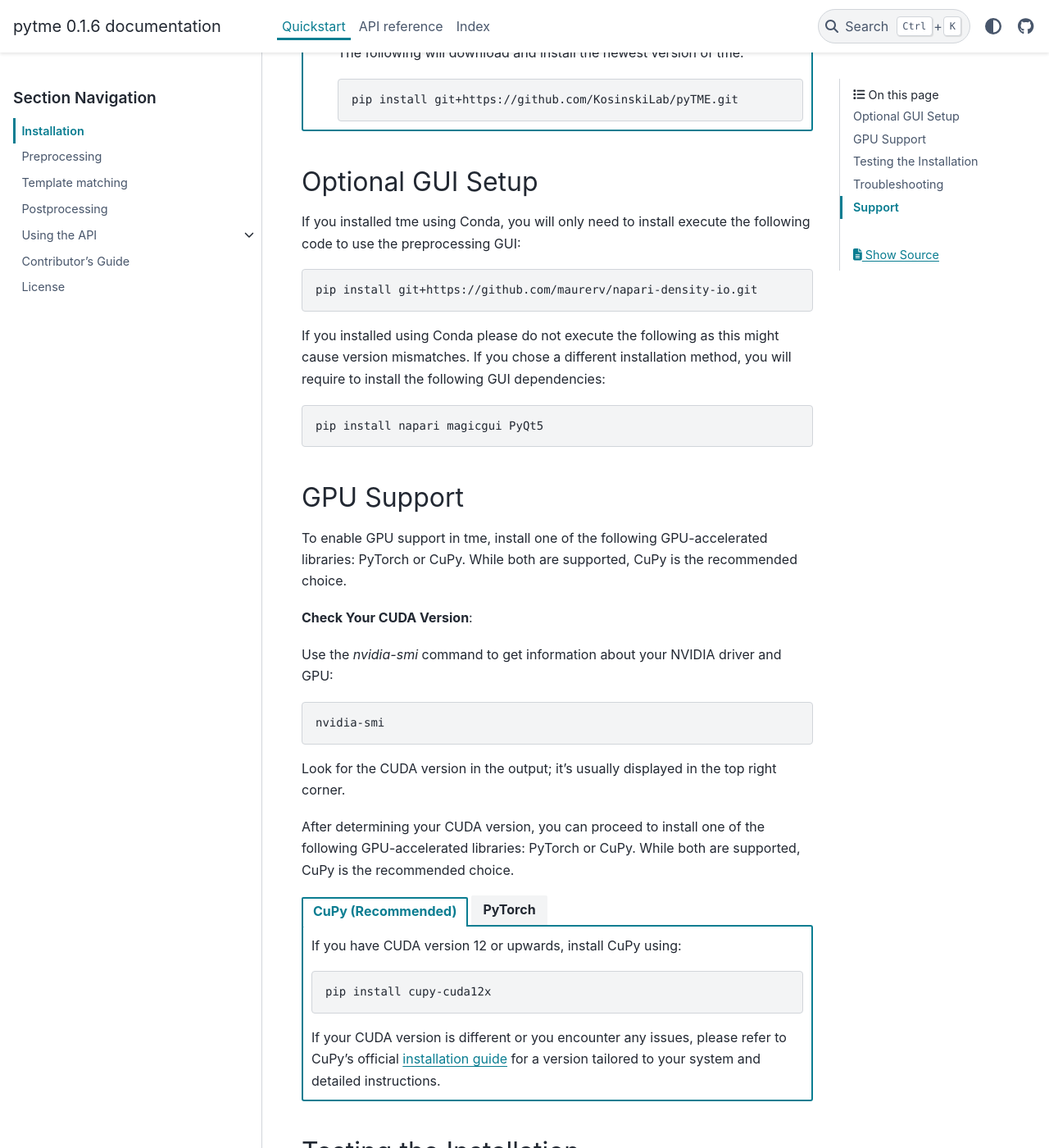
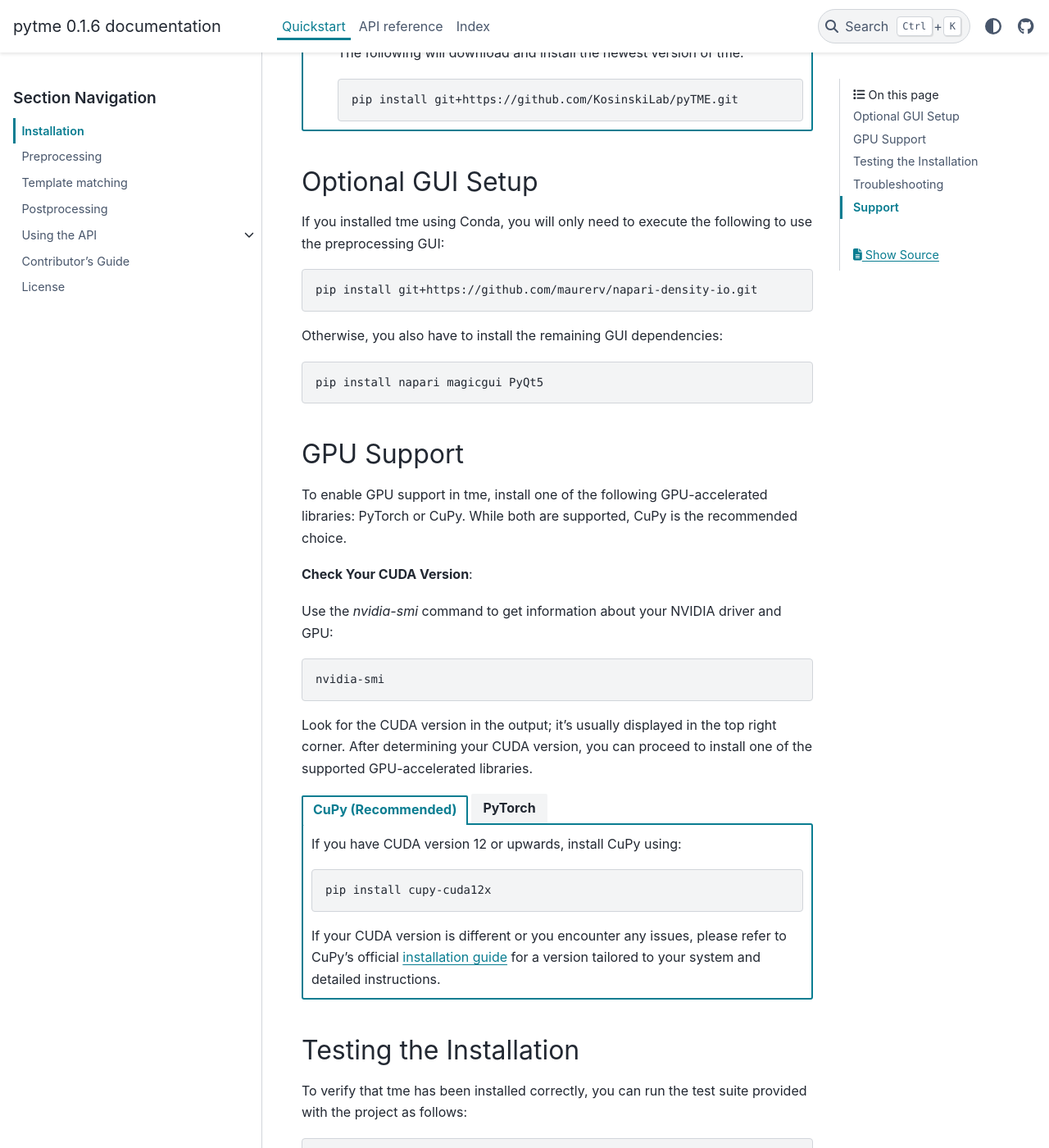
Before and after one commit to KosinskiLab/pyTME, a Sphinx documentation site: the page built from doc/quickstart/installation.rst, in a window 1280 px wide and 1400 px high, scrolled down 773 px. Shown: the whole window at 82% size. Built offline with Sphinx 7.4.7 and the PyData theme 0.15.4, drawn with Linux system fonts in a browser that asks for light colours.

Commit message:
Updated to version 0.1.7

```diff
--- a/doc/quickstart/installation.rst
+++ b/doc/quickstart/installation.rst
@@ -124,13 +124,13 @@ This section provides instructions on how to install the |project| library. Depe
 Optional GUI Setup
 ------------------
 
-If you installed |project| using Conda, you will only need to install execute the following code to use the preprocessing GUI:
+If you installed |project| using Conda, you will only need to execute the following to use the preprocessing GUI:
 
 .. code-block:: bash
 
    pip install git+https://github.com/maurerv/napari-density-io.git
 
-If you installed using Conda please do not execute the following as this might cause version mismatches. If you chose a different installation method, you will require to install the following GUI dependencies:
+Otherwise, you also have to install the remaining GUI dependencies:
 
 .. code-block:: bash
 
@@ -150,10 +150,7 @@ Use the `nvidia-smi` command to get information about your NVIDIA driver and GPU
 
    nvidia-smi
 
-Look for the CUDA version in the output; it's usually displayed in the top right corner.
-
-After determining your CUDA version, you can proceed to install one of the following GPU-accelerated libraries: PyTorch or CuPy. While both are supported, CuPy is the recommended choice.
-
+Look for the CUDA version in the output; it's usually displayed in the top right corner. After determining your CUDA version, you can proceed to install one of the supported GPU-accelerated libraries.
 
 .. tab-set::
 
--- a/doc/quickstart/match_template.rst
+++ b/doc/quickstart/match_template.rst
@@ -49,7 +49,7 @@ where
     CC(f,g) = \mathcal{F}^{-1}(\mathcal{F}(f) \cdot \mathcal{F}(g)^*),
     \label{eq:CC}
 
-with :math:`\mathcal{F}` and :math:`\mathcal{F}^{-1}` denoting the forward and inverse Fourier transform, :math:`^*` the complex conjugate, and :math:`\cdot` the element-wise product. :math:`f`, :math:`g` are the target and template, respectively, and :math:`m` is the mask. :math:`N_m` is the number of non-zero elements in :math:`m`, :math:`\overline{g \cdot m}` and :math:`\sigma_{g \cdot m}` the mean and standard deviation of :math:`g \cdot m`, respectively.
+with :math:`\mathcal{F}` and :math:`\mathcal{F}^{-1}` denoting the forward and inverse Fourier transform, :math:`^*` the complex conjugate, and :math:`\cdot` the element-wise product. :math:`f`, :math:`g` are the target and template, respectively, and :math:`m` is the template mask. :math:`N_m` is the number of non-zero elements in :math:`m`, :math:`\overline{g \cdot m}` and :math:`\sigma_{g \cdot m}` the mean and standard deviation of :math:`g \cdot m`, respectively.
 
 ``match_template.py`` will compute a bounding box that encapsulates all possible rotations of the template and move the template's center of mass to the center of that box. The computed bounding box will be used as default template mask, if none is specified by the user. Subsequently, ``match_template.py`` will compute the similarity between template and target for all integer-valued voxel translations of the template, together with a range of rotations of the template. The fineness of the rotational grid can be specified by the user.
 
--- a/pyproject.toml
+++ b/pyproject.toml
@@ -7,7 +7,7 @@ name="pytme"
 authors = [
   { name = "Valentin Maurer", email = "valentin.maurer@embl-hamburg.de" },
 ]
-version="0.1.6"
+version="0.1.7"
 description="Python Template Matching Engine"
 readme="README.md"
 requires-python = ">=3.11"
--- a/tme/__version__.py
+++ b/tme/__version__.py
@@ -1 +1 @@
-__version__ = "0.1.6"
+__version__ = "0.1.7"
```
Also changed, not shown: doc/quickstart/postprocessing.rst (+4 -4 lines), 2 other files.
